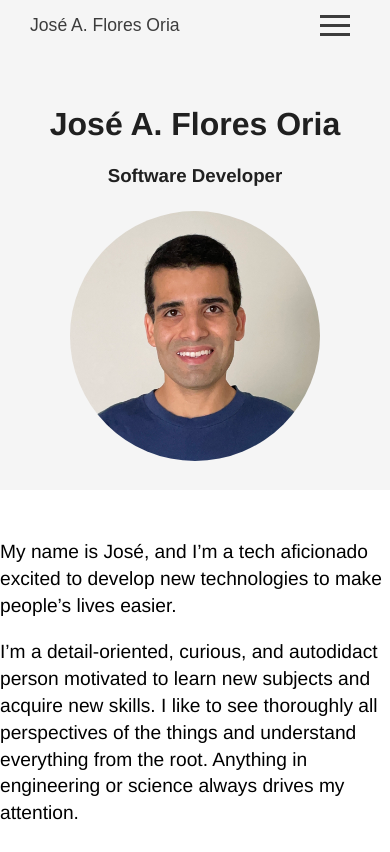
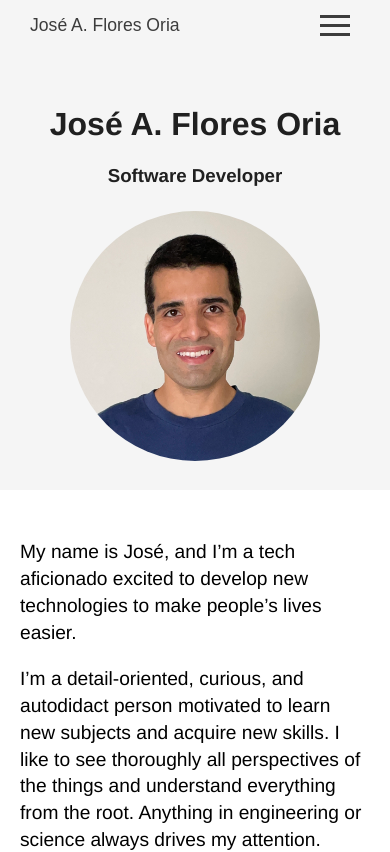
Before and after one commit to joseflores01/Mywebportfolio, a React (Create React App) app: page /About in a window 390 px wide. Shown: the top 852 px of the page. Built offline with nearby package versions, Linux system fonts and the light colour scheme.

Commit message:
fix bugs

```diff
--- a/src/App.css
+++ b/src/App.css
@@ -272,6 +272,8 @@
   font-size: 1.2em;
   font-family: Helvetica, sans-serif;
   line-height: 1.4;
+  /* margin-left: 10px;
+  margin-right: 10px; */
   /* -webkit-column-count: 2;
      -moz-column-count: 2;
           column-count: 2; */
@@ -327,6 +329,10 @@
   .AboutMain {
     width: 700px;
   }
+  .pInfo {
+    margin-left: 20px;
+    margin-right: 20px;
+  }
 }
 
 @media only screen and (max-width: 900px) {
--- a/src/components/AboutMain.js
+++ b/src/components/AboutMain.js
@@ -12,7 +12,7 @@ function AboutMain() {
                     <h3>Software Developer</h3>
                 </div>
                 <div className="About__rightSide">
-                    <img src={'/Jose.JPG'} className="foto"></img><br/><br/>
+                    <img src={'/Jose.jpg'} className="foto"></img><br/><br/>
                 </div>
             </div>
         </div>
```
Also changed, not shown: src/components/About.js, 1 other file (tests, documents, lock files or other folders).
